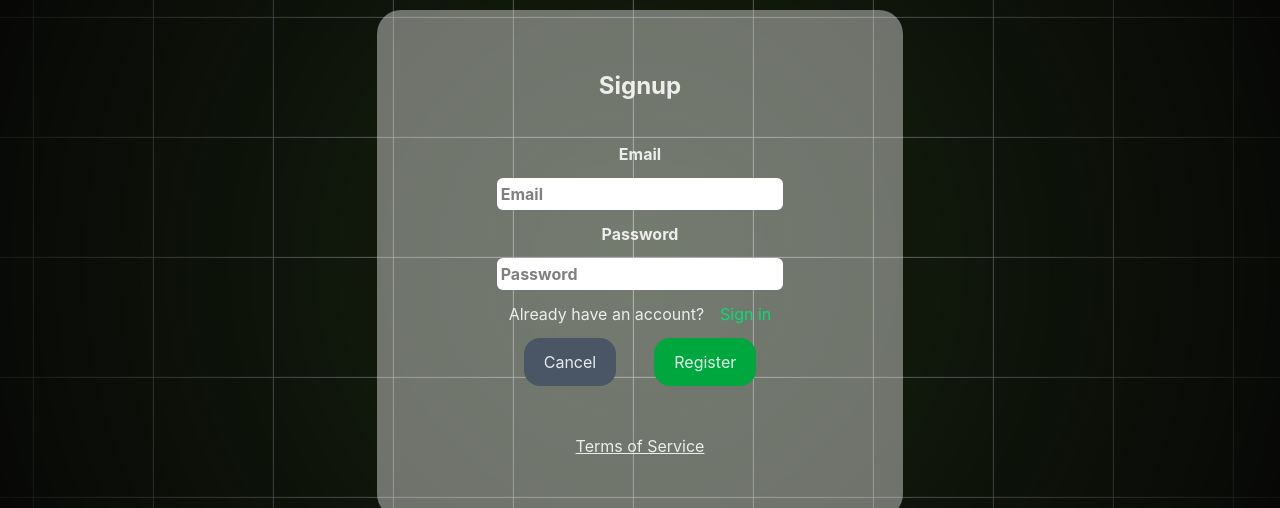
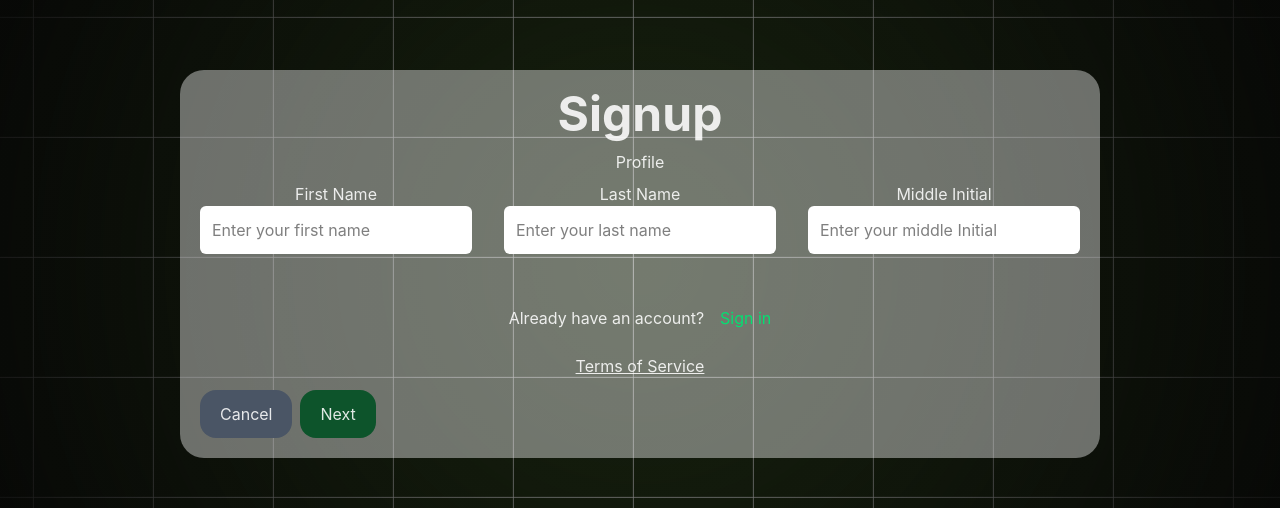
Before and after one commit to drinaissante/CompSciety, a React (Vite) app: page /CompSciety/signup in a window 1280 px wide. Shown: the part 136-644 px from the top of the page. Built offline with nearby package versions, Linux system fonts and the light colour scheme; no server answers.

Commit message:
Made the basic signup type form

```diff
--- a/src/components/MotionDiv.jsx
+++ b/src/components/MotionDiv.jsx
@@ -1,5 +1,5 @@
 // FOR THE ANIMATION ON LOAD/ SCROLL
-import { motion } from "framer-motion";
+import { AnimatePresence, motion } from "framer-motion";
 
 const MotionDiv = ({
   children,
@@ -8,17 +8,21 @@ const MotionDiv = ({
   whileInView = { opacity: 1, y: 0 },
   transition = { duration: 0.8, ease: "easeOut" },
   viewport = { once: true },
+  hasViewed = undefined,
 }) => {
   return (
+    <AnimatePresence mode="wait">
       <motion.div
-      className={className}
-      initial={initial}
+        initial={hasViewed ? undefined : initial}
         whileInView={whileInView}
         transition={transition}
         viewport={viewport}
+        exit={hasViewed ? undefined : { x: -300, opacity: 0 }}
+        className={className}
       >
         {children}
       </motion.div>
+    </AnimatePresence>
   );
 };
 
--- /dev/null
+++ b/src/components/pages/signup/FinalPage.jsx
@@ -0,0 +1,62 @@
+import MotionDiv from "../../MotionDiv.jsx";
+
+import { Link } from "react-router-dom";
+
+function FinalSignup({ handleSubmit, handleChange, errors, email, password, isRegistering, success, }) {
+    return (
+        <>
+            <form onSubmit={handleSubmit}>
+                <div className="flex flex-col font-bold text-center gap-3">
+
+                    Email
+                    <input
+                        type="text"
+                        name="email"
+                        placeholder="Email"
+                        value={email}
+                        onChange={handleChange}
+                        required
+                        className="p-1 bg-white text-black rounded-md"
+                    />
+                    {errors.email && <p className="text-red-500">{errors.email}</p>}
+
+
+                    Password
+                    <input
+                        type="password"
+                        name="password"
+                        placeholder="Password"
+                        value={password}
+                        required
+                        minLength={6}
+                        onChange={handleChange}
+                        className="p-1 bg-white text-black rounded-md"
+                    />
+                    {errors.password && <p className="text-red-500">{errors.password}</p>}
+
+
+                </div>
+
+            </form>
+
+            {errors.auth && <p className="text-center text-red-500">{errors.auth}</p>}
+
+            {success && (
+                <p className="text-green-300 w-[40ch]">{success}</p>
+                &&
+                <p>
+                    Redirecting in 5 seconds...
+                    <button
+                        onClick={() => navigate("/")}
+                        className="ml-1 text-green-400 underline cursor-pointer"
+                    >
+                        Click here to be redirected immediately
+                    </button>
+                </p>
+
+            )}
+        </>
+    );
+}
+
+export default FinalSignup;
--- /dev/null
+++ b/src/components/pages/signup/Profile.jsx
@@ -0,0 +1,36 @@
+/*
+profile: {
+    first_name:
+    last_name:
+    middle_ini:
+}
+*/
+import MotionDiv from "../../MotionDiv.jsx";
+
+function Profile({ hasViewed }) {
+    return (
+      <MotionDiv hasViewed={hasViewed}>
+        <span className="flex justify-center">Profile</span>
+
+        <form className="mt-2 flex flex-col lg:flex-row gap-8">
+            <div className="flex flex-col text-center">
+                <h1>First Name</h1>
+                <input type="text" name="text" placeholder="Enter your first name" required className="p-3 bg-white text-black rounded-md" />
+            </div>
+
+            <div className="flex flex-col text-center">
+                <h1>Last Name</h1>
+                <input type="text" name="text" placeholder="Enter your last name" required className="p-3 bg-white text-black rounded-md" />
+            </div>
+
+            <div className="flex flex-col text-center">
+                <h1>Middle Initial</h1>
+                <input type="text" name="text" placeholder="Enter your middle Initial" required className="p-3 bg-white text-black rounded-md" />
+            </div>
+        </form>
+
+      </MotionDiv>
+    );
+}
+
+export default Profile;
--- /dev/null
+++ b/src/components/pages/signup/Questions.jsx
@@ -0,0 +1,40 @@
+import MotionDiv from "../../MotionDiv.jsx";
+
+/*
+questions: {
+    question_1: <response>
+    question_2: <response>
+    question_3: <response>
+}
+*/
+
+function Questions({ hasViewed }) {
+    return (
+      <MotionDiv hasViewed={hasViewed}>
+        <span className="flex justify-center">Questions</span>
+
+        <form className="mt-2 flex flex-col gap-8 lg:flex-row lg:gap-20">
+            <div className="flex flex-col text-center">
+                <h1>Question 1</h1>
+                <textarea placeholder="Enter your response" required className="p-3 bg-white text-black rounded-md overflow-auto resize-none
+                lg:w-[250px] lg:h-[100px]" />
+            </div>
+
+            <div className="flex flex-col text-center">
+                <h1>Question 2</h1>
+                <textarea placeholder="Enter your response" required className="p-3 bg-white text-black rounded-md overflow-auto resize-none
+                lg:w-[250px] lg:h-[100px]" />
+            </div>
+
+            <div className="flex flex-col text-center">
+                <h1>Question 3</h1>
+                <textarea placeholder="Enter your response" required className="p-3 bg-white text-black rounded-md overflow-auto resize-none
+                lg:w-[250px] lg:h-[100px]" />
+            </div>
+        </form>
+
+      </MotionDiv>
+    );
+}
+
+export default Questions;
--- a/src/components/pages/signup/Signup.jsx
+++ b/src/components/pages/signup/Signup.jsx
@@ -1,14 +1,20 @@
 import { useState, useEffect } from "react";
-import { Link, useNavigate } from "react-router-dom";
+import { useNavigate } from "react-router-dom";
 
 import { Squares } from "../../squares-background.tsx";
-import MotionDiv from "../../MotionDiv.jsx";
 import { doCreateUserWithEmailAndPassword } from "../../auth/authService.jsx";
 
 import { getFirebaseAuthErrorMessage } from "../../auth/firebase.jsx";
 import { sendEmailVerification } from "firebase/auth";
 
+import { Link } from "react-router-dom";
 
+import Profile from "./Profile.jsx";
+import Student from "./Student.jsx";
+import Questions from "./Questions.jsx";
+import FinalSignup from "./FinalPage.jsx";
+
+import MotionDiv from "../../MotionDiv.jsx";
 
 // TODO
 // make sure to prompt all the needed information before this signup page (with email and password on last)
@@ -16,11 +22,11 @@ import { sendEmailVerification } from "firebase/auth";
 // after signing in, fill up the forms
 
 
-
 function Signup() {
     useEffect(() => {
         document.title = "Signup | BulSU Computer Science Society"
     }, []);
+
 
     const navigate = useNavigate();
 
@@ -30,6 +36,7 @@ function Signup() {
     const [success, setSuccessMessage] = useState("");
 
     const [isRegistering, setIsRegistering] = useState(false);
+
 
     const emailRegex = /^[a-zA-Z0-9._%+-]+@[a-zA-Z0-9.-]+\.[a-zA-Z]{2,}$/;
 
@@ -117,6 +124,20 @@ function Signup() {
         }));
     }
 
+    const [page, setPage] = useState(0);
+    const [viewedPages, setViewedPages] = useState(new Set());
+
+    useEffect(() => {
+        setViewedPages((prev) => new Set(prev).add(page));
+    }, [page]); // run after setPage()
+
+    const pages = [
+        <Profile hasViewed={viewedPages.has(1)}/>,
+        <Student hasViewed={viewedPages.has(2)}/>,
+        <Questions hasViewed={viewedPages.has(3)}/>,
+        <FinalSignup handleSubmit={handleSubmit} handleChange={handleChange} errors={errors}  email={email} password={password} isRegistering={isRegistering} success={success} />
+    ]
+
     return (
         <div className="relative flex flex-col justify-center min-h-screen overflow-hidden bg-[#18230F] rounded-xl">
             {/* Animated squares background */}
@@ -129,88 +150,62 @@ function Signup() {
                 className="absolute"
             />
 
-            <MotionDiv className="flex flex-col mx-auto p-10 lg:py-15 lg:px-30 z-10 bg-white/40 rounded-3xl gap-10">
+            <MotionDiv className="flex flex-col p-5 mt-20 mb-20 mx-auto my-auto z-10  bg-white/40 rounded-3xl gap-3">
 
-                <div className="font-bold text-2xl text-center">Signup</div>
+                <div className="font-bold text-5xl text-center">Signup</div>
 
-                <form onSubmit={handleSubmit}>
-                    <div className="flex flex-col font-bold text-center gap-3">
+                {pages[page]}
 
-                        Email
-                        <input
-                            type="text"
-                            name="email"
-                            placeholder="Email"
-                            value={email}
-                            onChange={handleChange}
-                            required
-                            className="p-1 bg-white text-black rounded-md"
-                        />
-                        {errors.email && <p className="text-red-500">{errors.email}</p>}
-
-
-                        Password
-                        <input
-                            type="password"
-                            name="password"
-                            placeholder="Password"
-                            value={password}
-                            required
-                            minLength={6}
-                            onChange={handleChange}
-                            className="p-1 bg-white text-black rounded-md"
-                        />
-                        {errors.password && <p className="text-red-500">{errors.password}</p>}
-
-
-                    </div>
-
-                    <div className="m-3 flex justify-center">
+                <div className="m-3 mt-10 flex justify-center">
                     Already have an account?
                     <Link to="/login" className="text-green-400 ml-4">
                         Sign in
                     </Link>
                 </div>
 
-                    <div className="m-2 flex justify-around">
+                <h4 className="flex justify-center underline">Terms of Service</h4>
+                {/* TODO: add terms of service */}
+
+
+                {/* buttons bottom right */}
+                <div className="flex gap-2">
+                    {page >= 1 && (
+                    <button
+                        type="button"
+                        className="py-3 px-5 rounded-2xl bg-green-500 cursor-pointer"
+                        disabled={isRegistering}
+                        onClick={() => setPage((p) => p - 1)}
+                    >
+                        Previous
+                    </button>
+                    )}
+
                     <Link to="/">
-                            <button className="py-3 px-5 rounded-2xl bg-gray-600 cursor-pointer">
+                        <button className="py-3 px-5 rounded-2xl bg-gray-600 cursor-pointer" onClick={(e) => {
+                            setPage(0);
+                        }}>
                             Cancel
                         </button>
                     </Link>
 
                     <button
-                            type="submit"
-                            className="py-3 px-5 rounded-2xl bg-green-600 cursor-pointer"
+                        type="button"
+                        className="py-3 px-5 rounded-2xl bg-green-900 cursor-pointer"
                         disabled={isRegistering}
+                        onClick={() => {
+                            if (page === pages.length - 1) {
+                                // handle registration
+                            } else {
+                                setPage((p) => p + 1);
+                            }
+                        }}
                     >
-                            {isRegistering ? "Registering..." : "Register"}
+                        {page === pages.length - 1 ? "Register" : "Next"}
                     </button>
+
                 </div>
 
-                </form>
-
-                <h4 className="flex justify-center underline">Terms of Service</h4>
-                {/* TODO: add terms of service */}
-
-                {errors.auth && <p className="text-center text-red-500">{errors.auth}</p>}
-
-                {success && (
-                    <p className="text-green-300 w-[40ch]">{success}</p>
-                    &&
-                    <p>
-                        Redirecting in 5 seconds...
-                        <button
-                            onClick={() => navigate("/")}
-                            className="ml-1 text-green-400 underline cursor-pointer"
-                        >
-                            Click here to be redirected immediately
-                        </button>
-                    </p>
-
-                )}
             </MotionDiv>
-
         </div>
     );
 }
--- /dev/null
+++ b/src/components/pages/signup/Student.jsx
@@ -0,0 +1,38 @@
+import MotionDiv from "../../MotionDiv.jsx";
+
+/*
+student: {
+    college:
+    year_level:
+    section:
+}
+*/
+
+
+function Student({ hasViewed }) {
+    return (
+      <MotionDiv hasViewed={hasViewed}>
+        <span className="flex justify-center">Student Information</span>
+
+        <form className="mt-2 flex flex-col lg:flex-row gap-8">
+            <div className="flex flex-col text-center">
+                <h1>College</h1>
+                <input type="text" name="text" placeholder="Ex. College of Science" required className="p-3 bg-white text-black rounded-md" />
+            </div>
+
+            <div className="flex flex-col text-center">
+                <h1>Year Level</h1>
+                <input type="text" name="text" placeholder="Ex. 2nd Year" required className="p-3 bg-white text-black rounded-md" />
+            </div>
+
+            <div className="flex flex-col text-center">
+                <h1>Section</h1>
+                <input type="text" name="text" placeholder="2B" required className="p-3 bg-white text-black rounded-md" />
+            </div>
+        </form>
+
+      </MotionDiv>
+    );
+}
+
+export default Student;
```
Also changed, not shown: src/components/state/create-selectors.jsx (added, +9 -0 lines), src/components/state/store.jsx (+6 -20 lines). Lines whose indentation alone changed are shown as unchanged.
